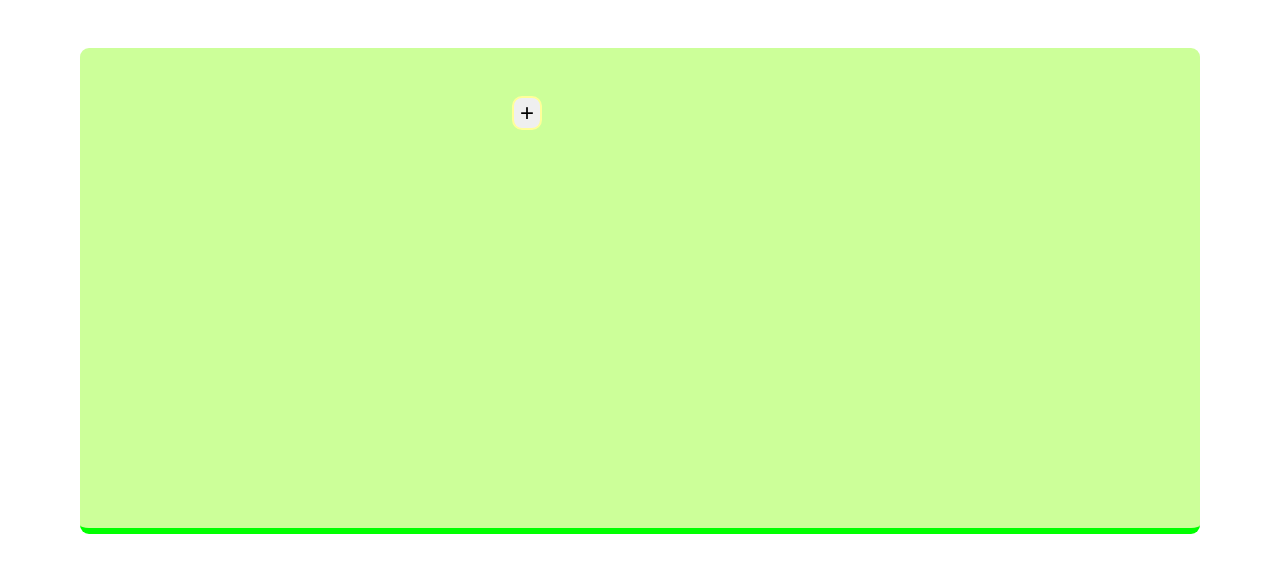
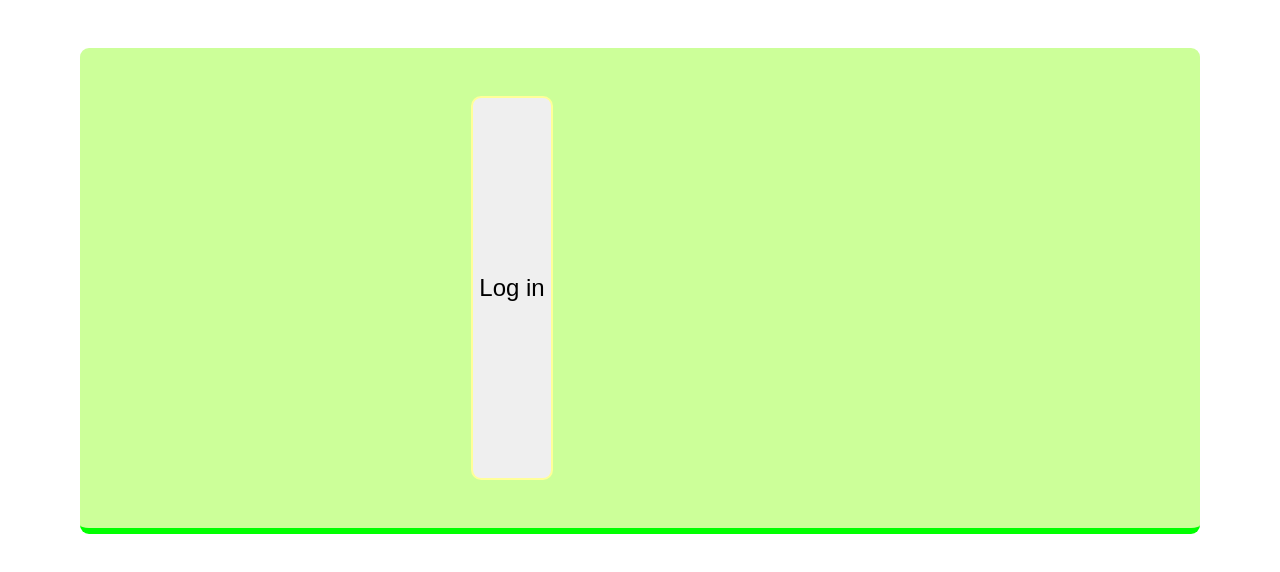
Before and after one commit to 88-99/memo_app_react, a React (Create React App) app: page / in a window 1280 px wide. Shown: the top 572 px of the page. Built offline with nearby package versions, Linux system fonts and the light colour scheme.

Commit message:
Contextを使ってログイン機能を実装。未ログイン時はメモの閲覧のみ可能。スタイルは未指定。

```diff
--- a/src/App.js
+++ b/src/App.js
@@ -3,8 +3,10 @@ import "./App.css";
 import MemoList from "./Components/MemoList.js";
 import Memo from "./Components/Memo.js";
 import NewMemo from "./Components/NewMemo.js";
+import { IsLoggedInContext } from "./Components/IsLoggedInContext.js";
 
 export const App = () => {
+  const [isLoggedIn, setIsLoggedIn] = useState(false);
   const [memos, setMemos] = useState(() => {
     const storedMemos = localStorage.getItem("memos");
 
@@ -18,6 +20,10 @@ export const App = () => {
   useEffect(() => {
     localStorage.setItem("memos", JSON.stringify(memos));
   }, [memos]);
+
+  const handelToggleLoggedIn = () => {
+    setIsLoggedIn((isLoggedIn) => !isLoggedIn);
+  };
 
   const handleSave = (updateData) => {
     const nextMemo = memos.map((m) => {
@@ -43,16 +49,20 @@ export const App = () => {
   };
 
   return (
+    <IsLoggedInContext.Provider value={isLoggedIn}>
       <div className="container">
+        <button onClick={() => handelToggleLoggedIn()}>
+          {isLoggedIn ? "Log out" : "Log in"}
+        </button>
         <MemoList
           memos={memos}
           selectedId={selectedId}
           onSelect={(id) => setSelectedId(id)}
         />
-      {selectedId === "add" ? (
+        {isLoggedIn && selectedId === "add" ? (
           <NewMemo onSave={handleSave} onAdd={handleAdd} />
         ) : (
-        selectedId !== null && (
+          typeof selectedId === "number" && (
             <Memo
               key={selectedId}
               initialData={selectedMemo}
@@ -64,5 +74,6 @@ export const App = () => {
           )
         )}
       </div>
+    </IsLoggedInContext.Provider>
   );
 };
--- /dev/null
+++ b/src/Components/IsLoggedInContext.js
@@ -0,0 +1,3 @@
+import { createContext } from "react";
+
+export const IsLoggedInContext = createContext(false);
--- a/src/Components/Memo.js
+++ b/src/Components/Memo.js
@@ -1,4 +1,5 @@
-import { useState } from "react";
+import { useState, useContext } from "react";
+import { IsLoggedInContext } from "./IsLoggedInContext.js";
 
 export default function Memo({
   initialData,
@@ -8,9 +9,10 @@ export default function Memo({
   onDelete,
 }) {
   const [text, setText] = useState(initialData.content);
+  const isLoggedIn = useContext(IsLoggedInContext);
 
   let memoContent;
-  if (isEditing) {
+  if (isLoggedIn && isEditing) {
     memoContent = (
       <div>
         <div>
@@ -53,10 +55,12 @@ export default function Memo({
   } else {
     memoContent = (
       <div>
-        <div>
-          {<button onClick={() => toggleEditing()}>Edit</button>}
-          {<button onClick={() => onDelete(initialData.id)}>Delete</button>}
-        </div>
+        {isLoggedIn && (
+          <div>
+            {<button onClick={() => toggleEditing()}>Edit</button>}
+            {<button onClick={() => onDelete(initialData.id)}>Delete</button>}
+          </div>
+        )}
         <div className="text_box">{initialData.content}</div>
       </div>
     );
--- a/src/Components/MemoList.js
+++ b/src/Components/MemoList.js
@@ -1,9 +1,16 @@
+import { useContext } from "react";
+import { IsLoggedInContext } from "./IsLoggedInContext.js";
+
 export default function MemoList({ memos, onSelect, selectedId }) {
+  const isLoggedIn = useContext(IsLoggedInContext);
+
   return (
     <div className="list_box">
-      <button className="add-button" onClick={() => onSelect("add")}>
-        +
-      </button>
+      {isLoggedIn && (
+        <button className="add-button" onClick={() => onSelect("add")}>
+          +
+        </button>
+      )}
       <ul>
         {memos &&
           memos.map((memo) => (
```
Lines whose indentation alone changed are shown as unchanged.
